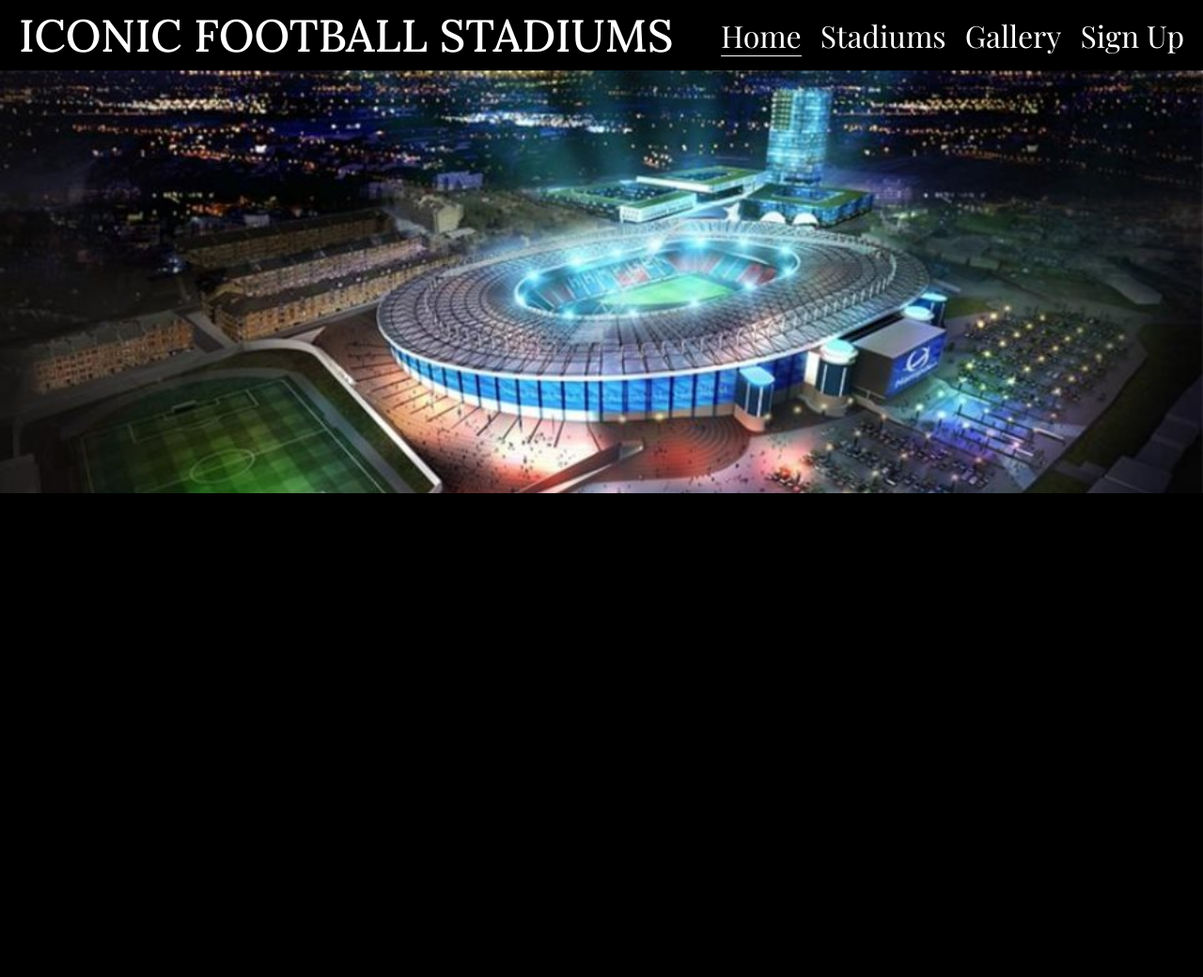
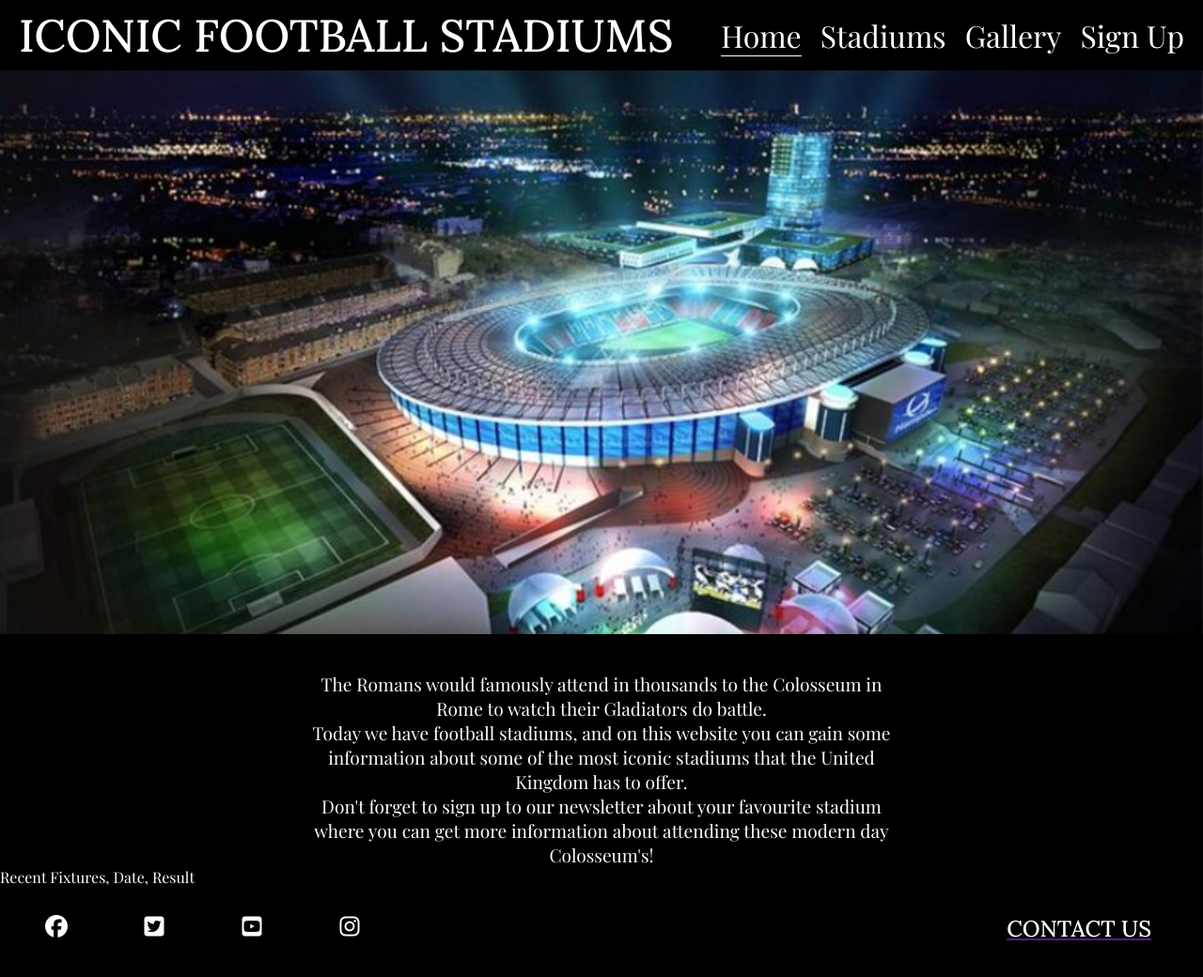
Before and after one commit to Chris-Tollan/Iconic-UK-Football-Stadiums, a plain HTML site: page index.html in a window 1280 px wide. Shown: the top 1040 px of the page at 94% size. Drawn offline with nearby package versions, Linux system fonts and the light colour scheme.

Commit message:
style footer with padding and align social icons with contact us link

```diff
--- a/assets/css/style.css
+++ b/assets/css/style.css
@@ -61,36 +61,43 @@ h2 {
 
 /*  main background image */
 
-#background-outer {
-    height: 4500px;
+#background-image {
+    height: 600px;
     width: 100%;
-    clear: both;
-}
-
-#background-image {
-    background-image: url("../images/hampden\ park\ background.jpg");
-    height: 450px;
-    width: 100%;
-    background-position: center 40%;
+    background: url(../images/hampden\ park\ background.jpg) no-repeat center center;
+    background-position: center;
     background-repeat: no-repeat;
     background-size: cover;
     position: relative;
+    overflow: hidden;
 }
 
+/** home page about stadiums and testimonials section **/
 
-/* footer (code institute love running walkthrough project code followed for footer with contact us link added */
+#about-stadiums {
+    padding-top: 40px;
+    width: 50%;
+    margin: 0 auto;
+    text-align: center;
+    font-size: 120%;
+}
+
+/* footer (code institute love running walkthrough project code followed for footer socialswith contact us link added */
 
 footer {
     height: 100px;
-    border: solid 2px white;
 }
 
 .social-networks {
     float: left;
+    text-align: center;
+    vertical-align: middle;
+    line-height: 90px;
 }
 
 .social-networks>li {
-    display: inline;
+    display: inline-block;
+    width: 100px;
 }
 
 .social-networks i {
@@ -100,10 +107,11 @@ footer {
     color: white;
 }
 
-#contact-us-footer {
+.footer-contact {
     float: right;
-    font-size: 150%;
-    margin-right: 20px;
-    padding: 1%;
-    color: white;
+    margin-right: 55px;
+    font-size: 75%;
+    text-align: center;
+    vertical-align: middle;
+    line-height: 90px;
 }
--- a/index.html
+++ b/index.html
@@ -37,12 +37,25 @@
             </ul>
         </nav>
     </header>
-    <Section id="background-outer">
-        <div id="background-image"></div>
+    <Section id="background-image"></Section>
+    <Section>
+        <div id="about-stadiums">
+            <p>
+                The Romans would famously attend in thousands to the Colosseum in Rome to watch their Gladiators do
+                battle.<br>
+                Today we
+                have football stadiums, and on this website you can gain some information about some of the most iconic
+                stadiums that
+                the United Kingdom has to offer. <br> Don't forget to sign up to our newsletter about your favourite
+                stadium
+                where you can
+                get more information about attending these modern day Colosseum's!
+            </p>
+        </div>
     </Section>
-    <Section>About Stadiums</Section>
     <Section>Recent Fixtures, Date, Result</Section>
     <footer>
+        <div>
             <ul class="social-networks">
                 <li>
                     <a href="https://facebook.com" target="_blank" rel="noopener"
@@ -50,11 +63,13 @@
                 </li>
                 <li>
                     <a href="https://twitter.com" target="_blank" rel="noopener"
-                    aria-label="Visit our Twitter page (opens in a new tab)"><i class="fab fa-twitter-square"></i></a>
+                        aria-label="Visit our Twitter page (opens in a new tab)"><i
+                            class="fab fa-twitter-square"></i></a>
                 </li>
                 <li>
                     <a href="https://youtube.com" target="_blank" rel="noopener"
-                    aria-label="Visit our YouTube page (opens in a new tab)"><i class="fab fa-youtube-square"></i></a>
+                        aria-label="Visit our YouTube page (opens in a new tab)"><i
+                            class="fab fa-youtube-square"></i></a>
                 </li>
                 <li>
                     <a href="https://instagram.com" target="_blank" rel="noopener"
@@ -62,9 +77,12 @@
                 </li>
 
             </ul>
+        </div>
+        <div class="footer-contact">
             <a href="">
-            <h1 id="contact-us-footer">Contact Us</h1>
+                <h1>Contact Us</h1>
             </a>
+        </div>
     </footer>
 
     <!-- font awesome script -->
```
Lines whose indentation alone changed are shown as unchanged.
